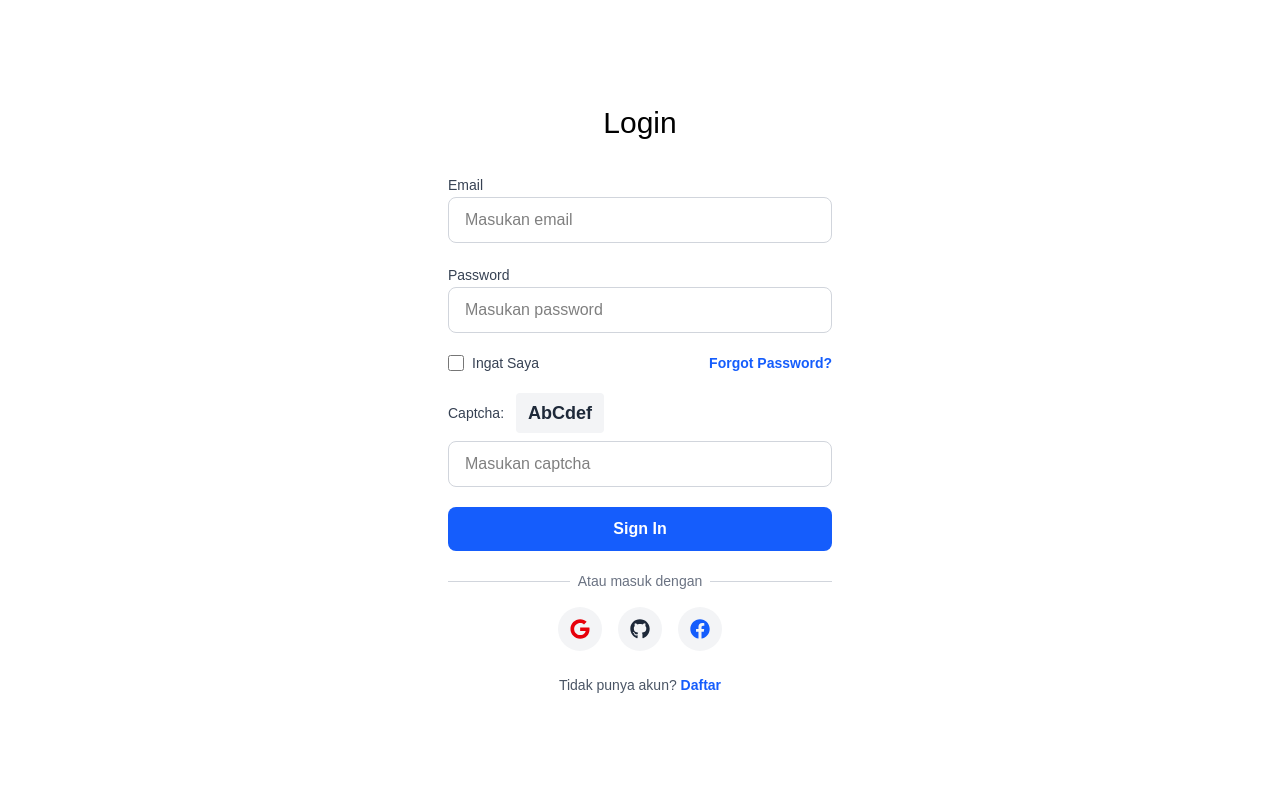
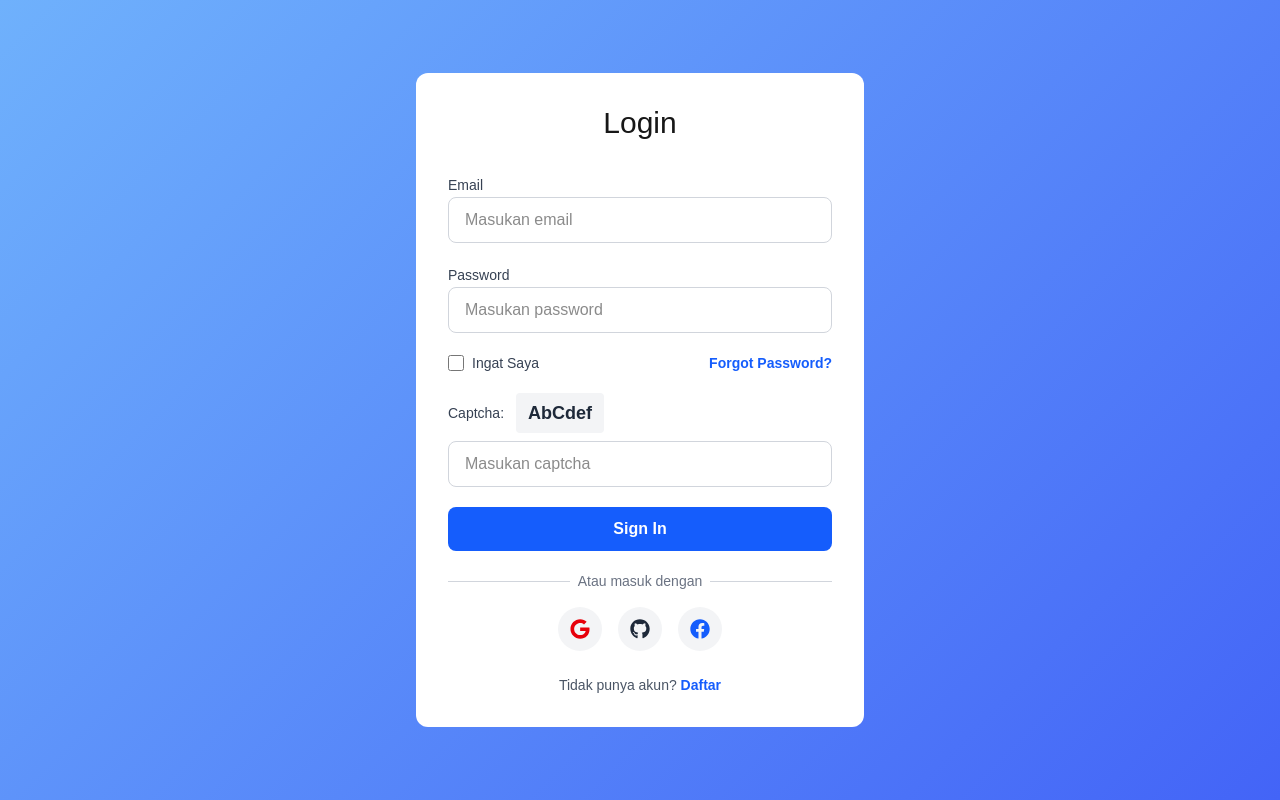
Before and after one commit to mithagresiaharahap241713057-droid/react-hooks-y-xxxx, a Next.js app: page /auth/login in a window 1280 px wide. Built offline with nearby package versions, Linux system fonts and the light colour scheme.

Commit message:
Update globals.css

```diff
--- a/src/app/globals.css
+++ b/src/app/globals.css
@@ -17,8 +17,8 @@
 }
 
 body {
-  background: linear-gradient((135deg,#6fb1fc,#4364f7));
-  color: 100vh;
+  background: linear-gradient(135deg, #6fb1fc, #4364f7);
+  color: #171717;
   font-family: "Poppins", sans-serif;
 }
 
```
